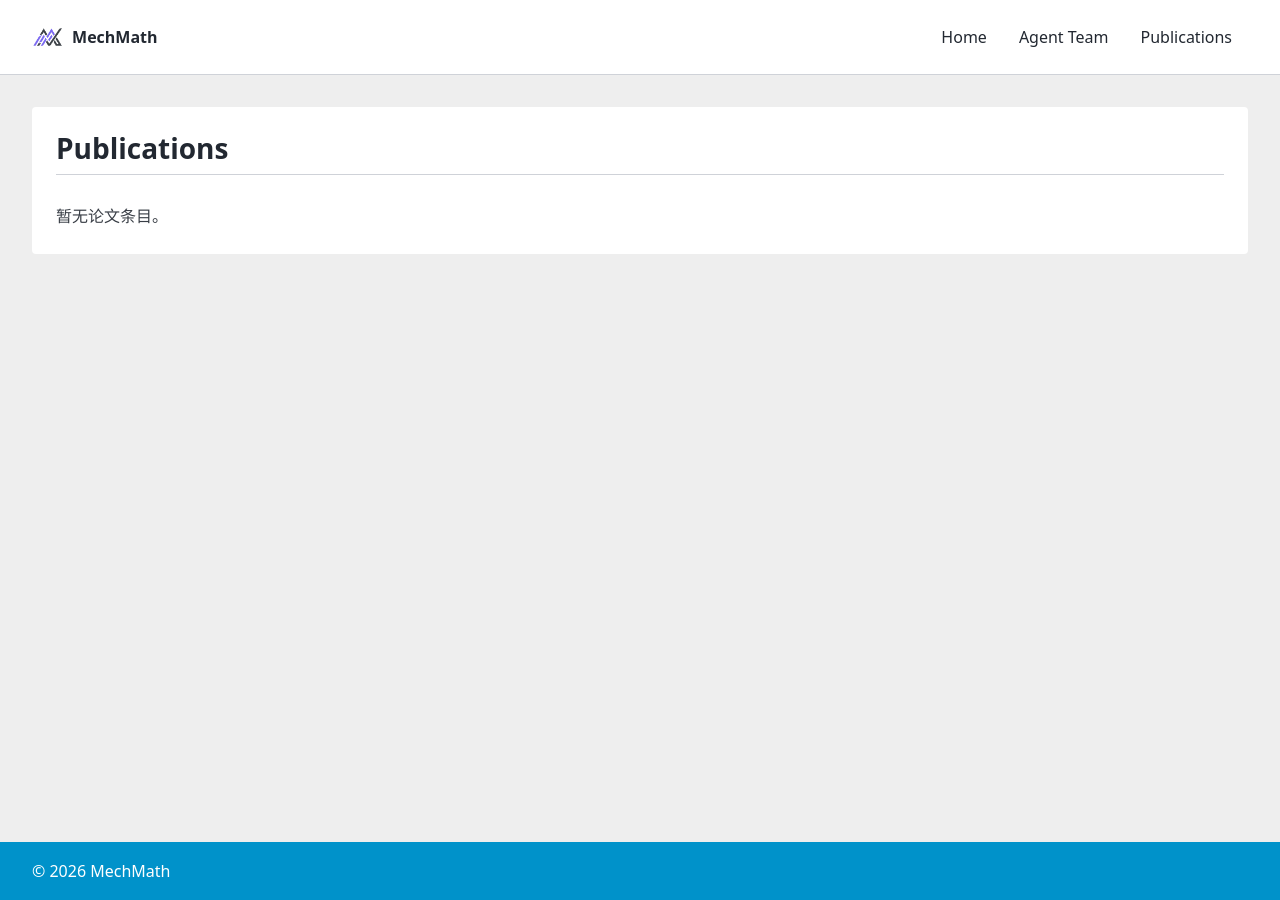
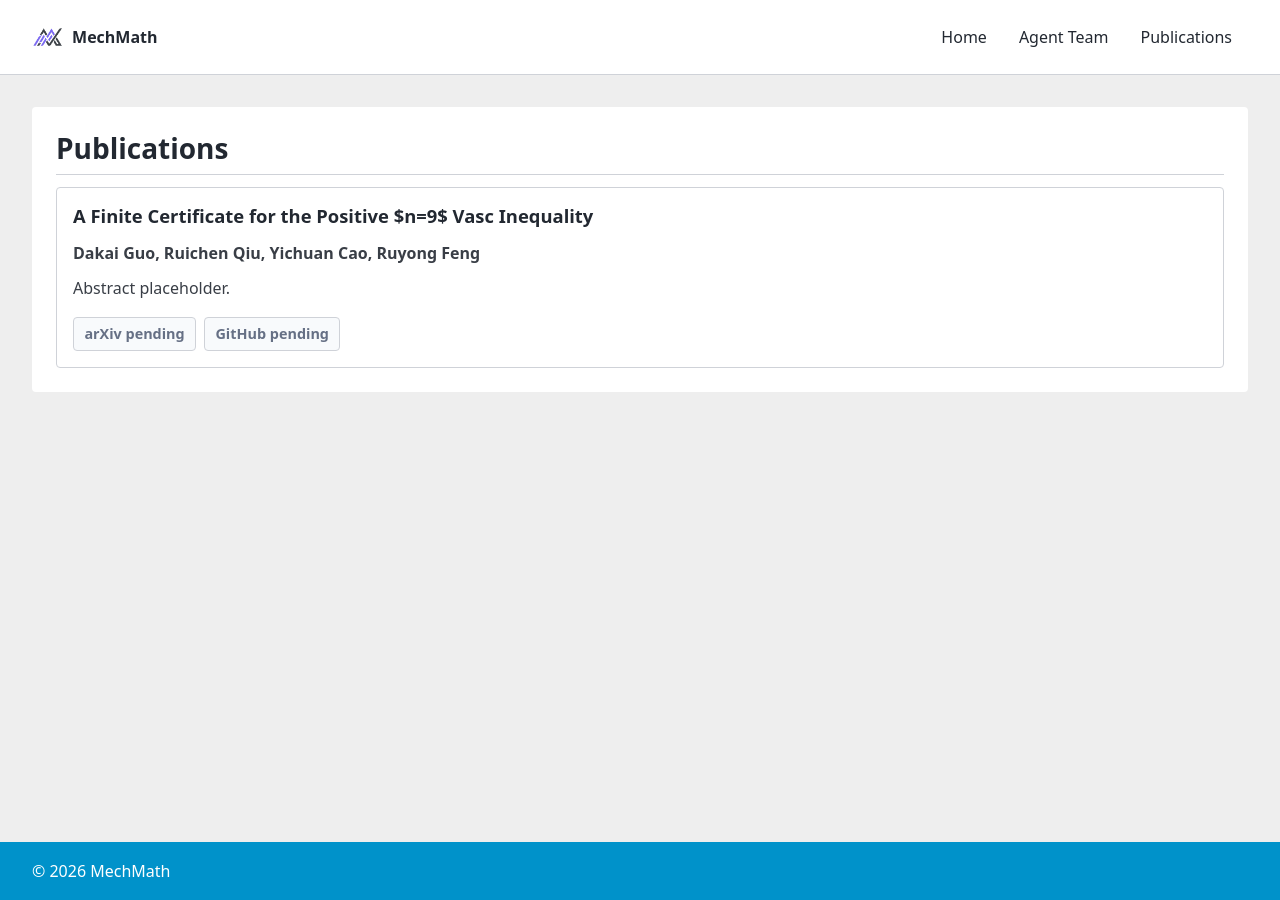
Before and after one commit to MechMath/mechmath.github.io, a Jekyll site: the page built from pages/publications.md, in a window 1280 px wide. Built offline with Jekyll 4.4.1, drawn with Linux system fonts in a browser that asks for light colours.

Commit message:
Add VASC publication entry

```diff
--- a/assets/css/style.css
+++ b/assets/css/style.css
@@ -63,6 +63,11 @@ img{max-width:100%;height:auto}
 .card-placeholder{margin-bottom:1rem;color:#393e46}
 .publication-authors{margin:0 0 .5rem;color:#393e46;font-weight:700}
 .publication-abstract{margin:0;color:#393e46}
+.publication-links{display:flex;flex-wrap:wrap;gap:.5rem;margin-top:1rem}
+.publication-links a,.publication-links span{display:inline-flex;align-items:center;min-height:2rem;padding:.25rem .65rem;border:1px solid #cfd2d8;border-radius:4px;background:#f8fafc;color:#393e46;font-size:.9rem;font-weight:700}
+.publication-links a{border-color:#0092ca;color:#0092ca}
+.publication-links a:hover{background:#0092ca;color:#fff;text-decoration:none}
+.publication-links span{color:#667085}
 .empty-state{margin:1rem 0 0;color:#393e46}
 .page__footer{flex-shrink:0;margin-top:2rem;background:#0092ca;color:#fff}
 .page__footer-inner{max-width:var(--content-max);margin:0 auto;padding:1rem var(--content-pad)}
--- /dev/null
+++ b/pages/publication/vasc.md
@@ -0,0 +1,18 @@
+---
+layout: default
+title: A Finite Certificate for the Positive $n=9$ Vasc Inequality
+authors: Dakai Guo, Ruichen Qiu, Yichuan Cao, Ruyong Feng
+abstract: Abstract placeholder.
+arxiv: pending
+github: pending
+permalink: /publication/vasc/
+---
+
+## Abstract
+
+Abstract placeholder.
+
+## Links
+
+- arXiv: pending
+- GitHub: pending
--- a/pages/publications.md
+++ b/pages/publications.md
@@ -20,6 +20,18 @@ permalink: /publications/
           {% if publication.abstract %}
             <p class="publication-abstract">{{ publication.abstract }}</p>
           {% endif %}
+          <div class="publication-links">
+            {% if publication.arxiv and publication.arxiv != "pending" %}
+              <a href="{{ publication.arxiv }}">arXiv</a>
+            {% else %}
+              <span>arXiv pending</span>
+            {% endif %}
+            {% if publication.github and publication.github != "pending" %}
+              <a href="{{ publication.github }}">GitHub</a>
+            {% else %}
+              <span>GitHub pending</span>
+            {% endif %}
+          </div>
         </article>
       {% endunless %}
     {% endfor %}
```
Also changed, not shown: pages/publication/template.md (+10 -1 lines).
